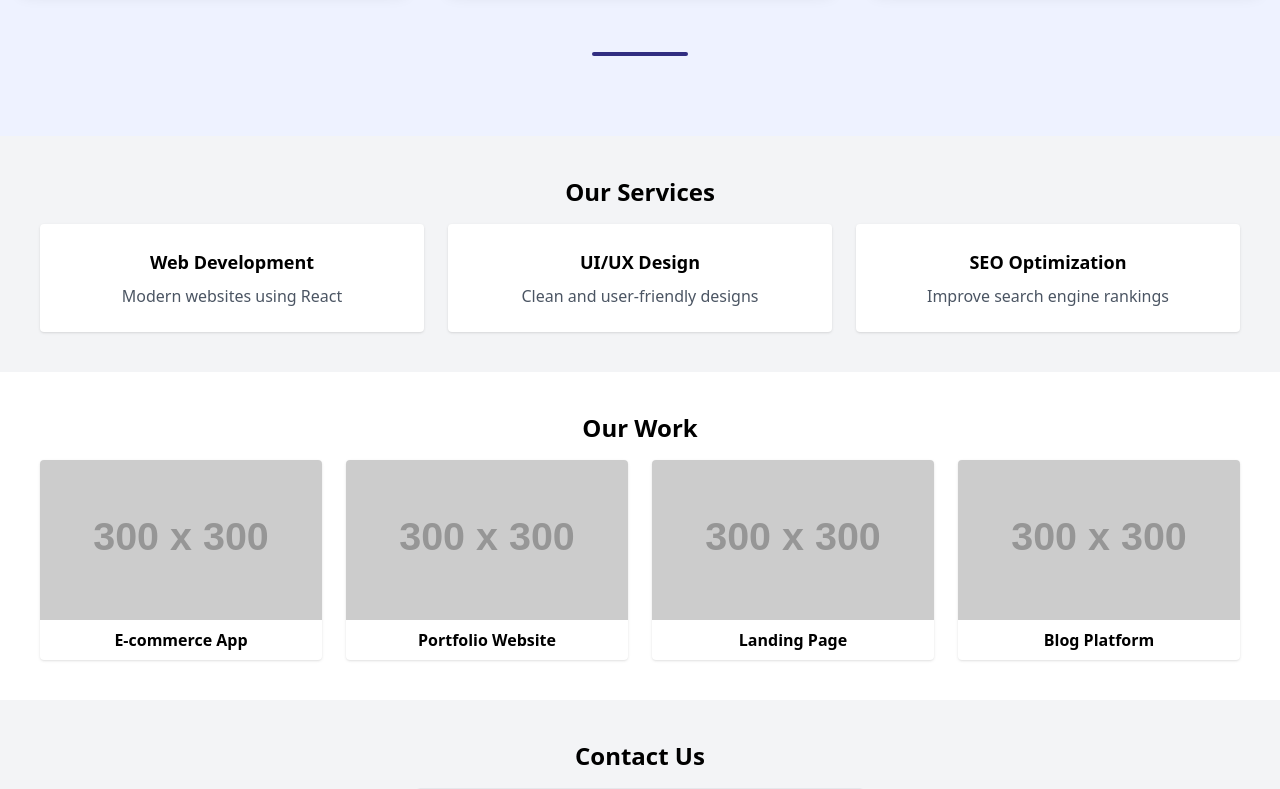
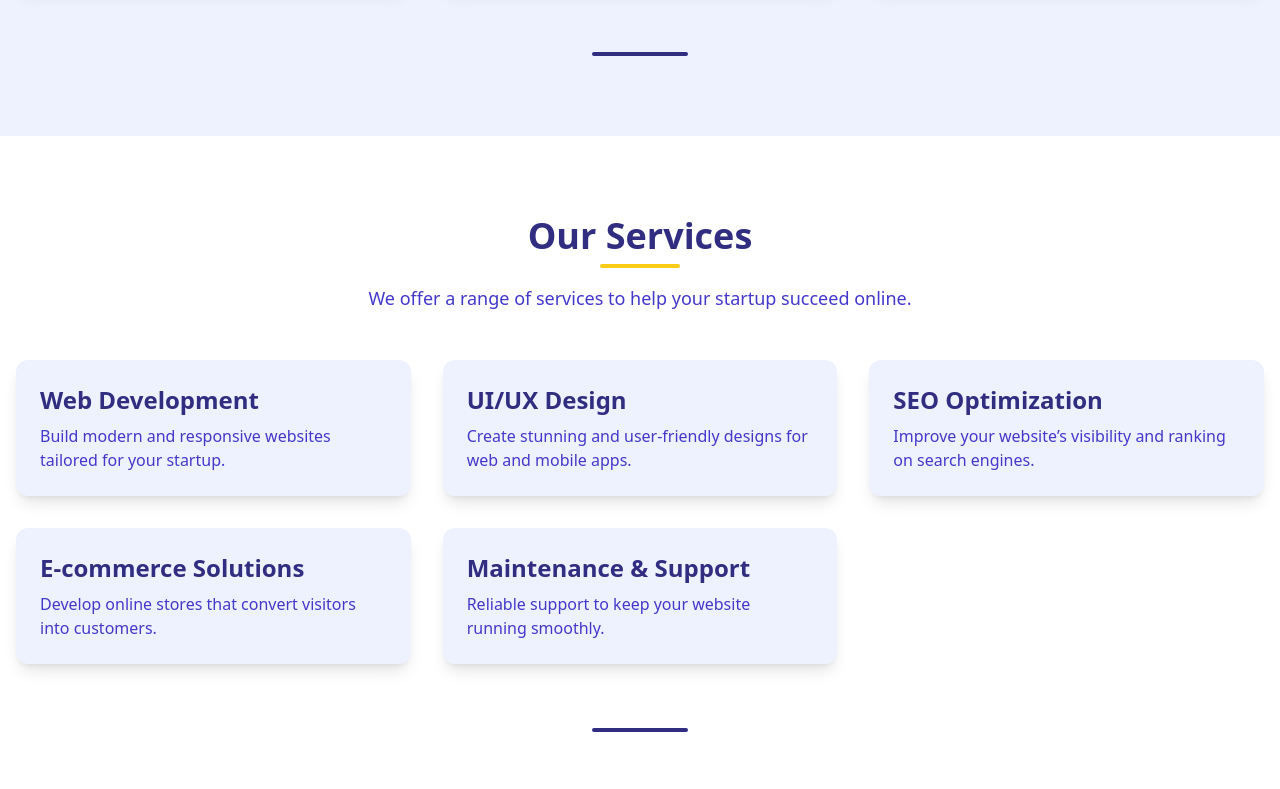
Before and after one commit to risni-mohamed/startup-website, a React (Create React App) app: page / in a window 1280 px wide. Shown: the part 1200-1989 px from the top of the page. Built offline with nearby package versions, Linux system fonts and the light colour scheme.

Commit message:
update the Services.jsx

```diff
--- a/src/components/Services.jsx
+++ b/src/components/Services.jsx
@@ -1,20 +1,31 @@
-const services = [
-  { title: "Web Development", desc: "Modern websites using React" },
-  { title: "UI/UX Design", desc: "Clean and user-friendly designs" },
-  { title: "SEO Optimization", desc: "Improve search engine rankings" },
-];
+import servicesData from "../data/services.json";
 
 export default function Services() {
   return (
-    <section id="services" className="p-10 bg-gray-100 text-center">
-      <h3 className="text-2xl font-bold mb-4">Our Services</h3>
-      <div className="grid grid-cols-1 md:grid-cols-3 gap-6">
-        {services.map((service, i) => (
-          <div key={i} className="p-6 shadow rounded bg-white">
-            <h4 className="font-semibold text-lg mb-2">{service.title}</h4>
-            <p className="text-gray-600">{service.desc}</p>
+    <section id="services" className="py-20 bg-white px-4">
+      <div className="max-w-7xl mx-auto text-center mb-12">
+        <h2 className="text-4xl font-extrabold text-indigo-900 mb-2">Our Services</h2>
+        <div className="w-20 h-1 bg-yellow-400 mx-auto mb-4 rounded"></div>
+        <p className="text-lg text-indigo-700 max-w-2xl mx-auto">
+          We offer a range of services to help your startup succeed online.
+        </p>
+      </div>
+
+      <div className="max-w-7xl mx-auto grid gap-8 md:grid-cols-3">
+        {servicesData.map((service, index) => (
+          <div
+            key={index}
+            className="bg-indigo-50 p-6 rounded-xl shadow-lg hover:shadow-2xl transition duration-300"
+          >
+            <h3 className="text-2xl font-bold text-indigo-900 mb-2">{service.title}</h3>
+            <p className="text-indigo-700">{service.description}</p>
           </div>
         ))}
+      </div>
+
+      {/*divider of services and portfolio*/}
+      <div className="mt-16 flex justify-center">
+        <div className="w-24 h-1 bg-indigo-900 rounded"></div>
       </div>
     </section>
   );
--- a/src/data/services.json
+++ b/src/data/services.json
@@ -1,5 +1,22 @@
 [
-  { "title": "Web Development", "desc": "Modern websites using React" },
-  { "title": "UI/UX Design", "desc": "Clean and user-friendly designs" },
-  { "title": "SEO Optimization", "desc": "Improve search engine rankings" }
+  {
+    "title": "Web Development",
+    "description": "Build modern and responsive websites tailored for your startup."
+  },
+  {
+    "title": "UI/UX Design",
+    "description": "Create stunning and user-friendly designs for web and mobile apps."
+  },
+  {
+    "title": "SEO Optimization",
+    "description": "Improve your website’s visibility and ranking on search engines."
+  },
+  {
+    "title": "E-commerce Solutions",
+    "description": "Develop online stores that convert visitors into customers."
+  },
+  {
+    "title": "Maintenance & Support",
+    "description": "Reliable support to keep your website running smoothly."
+  }
 ]
```
